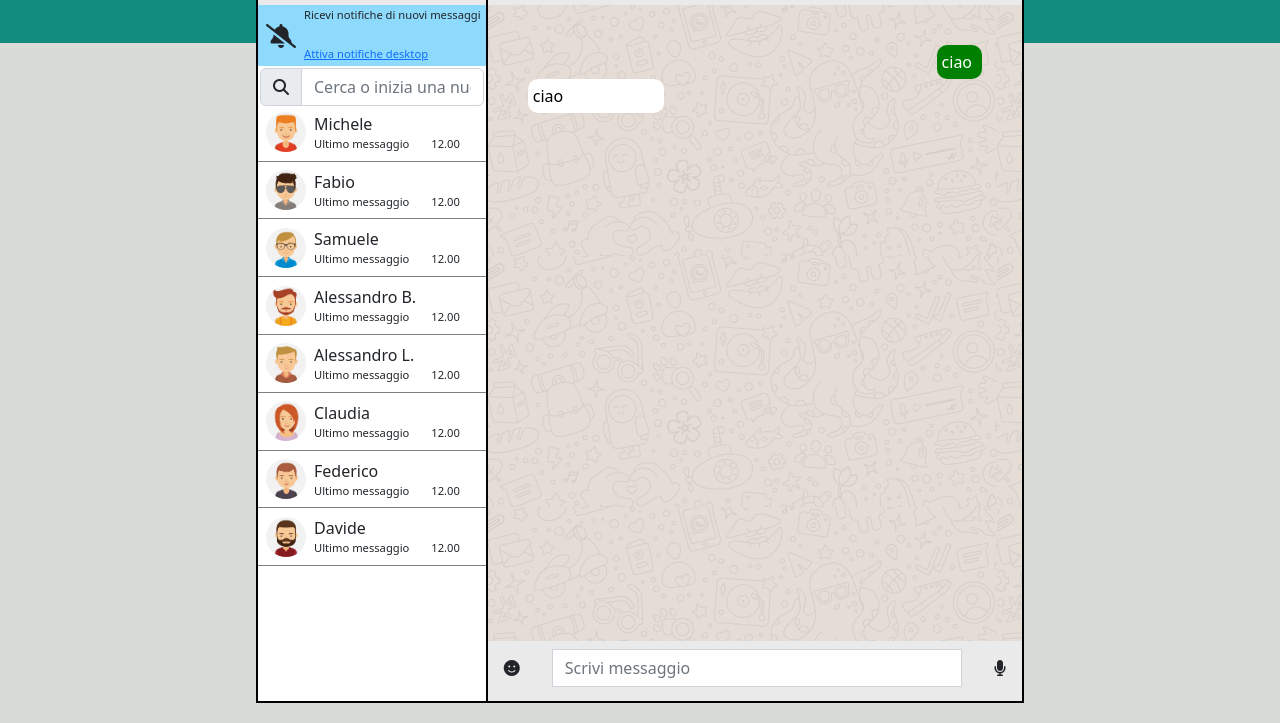
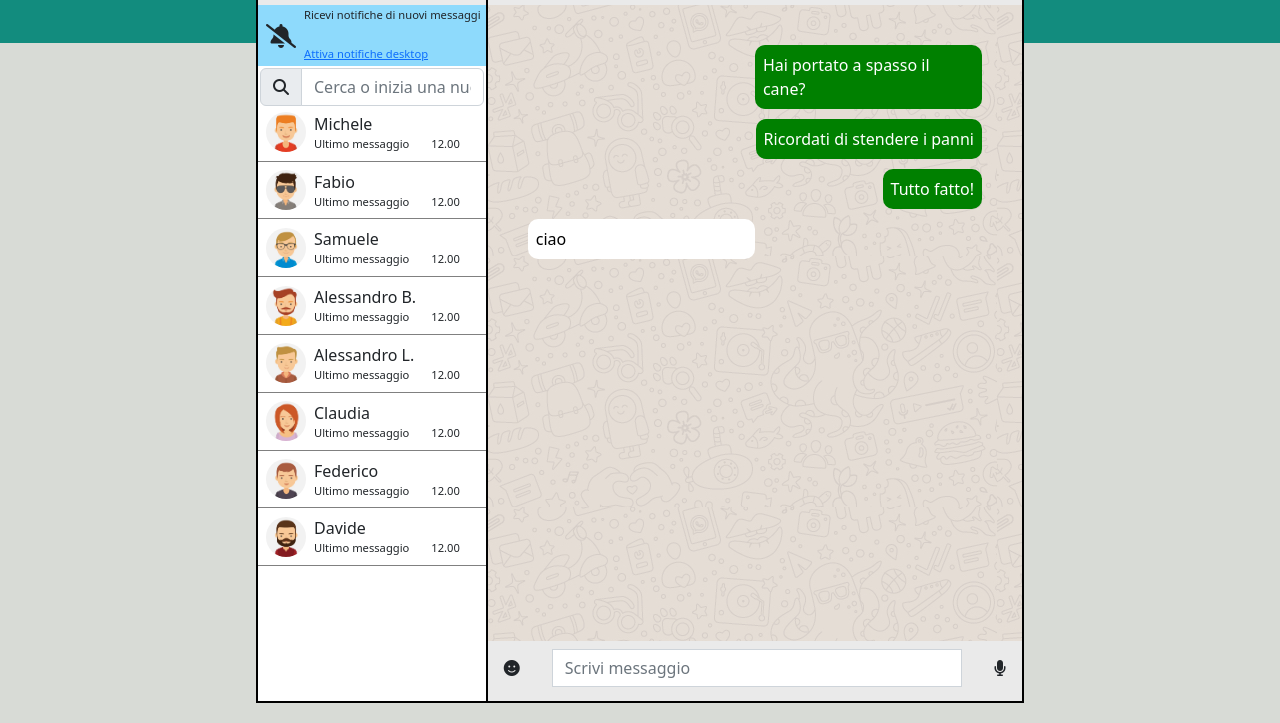
Before and after one commit to Maino24/vue-boolzapp, a plain HTML site: page index.html in a window 1280 px wide. Shown: the part 77-800 px from the top of the page. Drawn offline with nearby package versions, Linux system fonts and the light colour scheme.

Commit message:
messaggi stampati

```diff
--- a/css/style.css
+++ b/css/style.css
@@ -136,22 +136,22 @@
 .sent{
     background-color: green;
     color: white;
-    flex-wrap: wrap;
-    max-width: 30%;
-    min-width: 10%;
-    padding: 5px;
+    align-self: flex-end;
+    max-width: 50%;
     border-radius: 10px;
-    align-self: flex-end;
+    padding: 8px;
+
+    margin-bottom: 10px;
 }
+
 
 .received{
     background-color: white;
     color: black;
-    flex-wrap: wrap;
-    max-width: 30%;
-    min-width: 10%;
-    padding: 5px;
+    max-width: 50%;
     border-radius: 10px;
+    padding: 8px;
+    margin-bottom: 10px;
 }
 
 .footerRight{
--- a/index.html
+++ b/index.html
@@ -48,7 +48,7 @@
 
                     <div class="chatPersone" >
                         <div v-for="(elem, index) in contacts" :key="index" >
-                            <div class="imgNomeChat pt-2 ps-2 pt-1 pb-2 align-items-center" >
+                            <div class="imgNomeChat pt-2 ps-2 pt-1 pb-2 align-items-center" @click="selezioneContatto" >
                                 <img class="imgAvatar" :src="contacts[index].avatar" alt="">
                                 <div class= "nomeUltimoOrario ps-2">
                                     <span class="name">{{contacts[index].name}}</span>
@@ -81,9 +81,13 @@
 
                     <div class="mainRight">
 
-                        <div class="sent">
-                            ciao
+
+                        <div class="sent" v-for="(messaggio,index) in contacts[[index]].messages">
+                            <div class="">
+                                {{messaggio.message}}
+                            </div>
                         </div>
+
                         <div class="received">
                             ciao
                         </div>
--- a/main.js
+++ b/main.js
@@ -170,15 +170,15 @@ var app = new Vue({
             }
         ]
     },
-/*
+
     methods: {
 
-        esegui: function(){
+        selezioneContatto: function(){
 
             this.contacts.visible = true
-
+            //console.log(`ciao`)
         }
 
     }
-*/
+
 })
```
